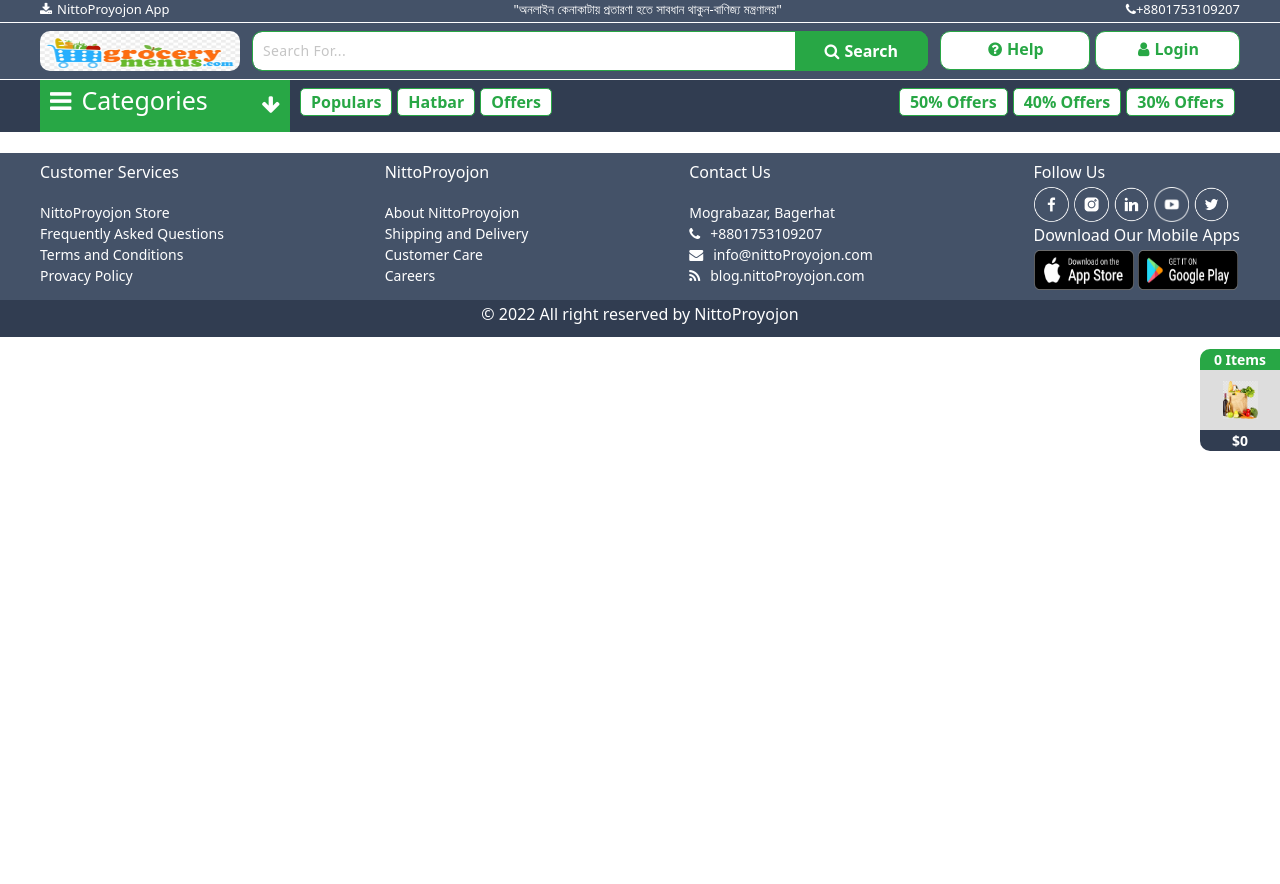
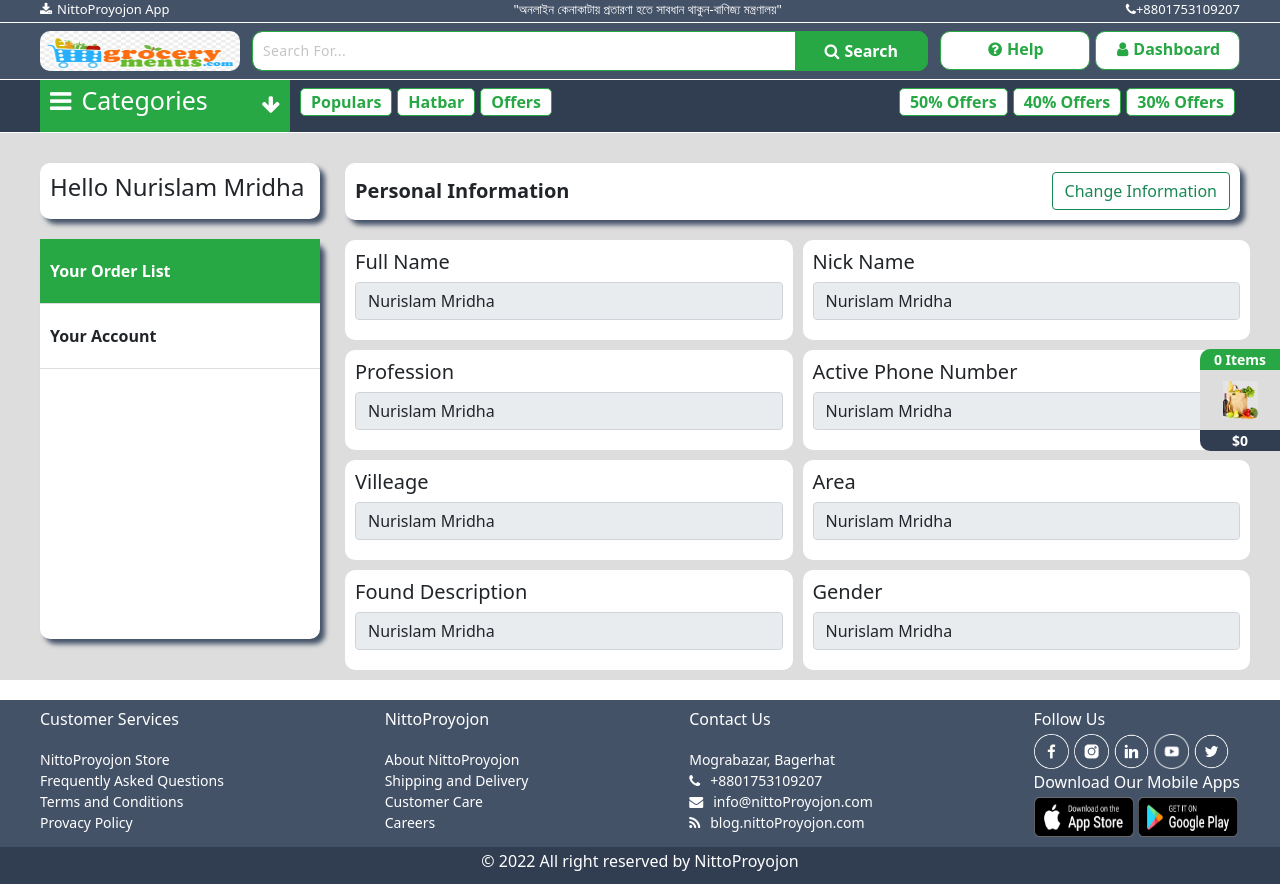
Before and after one commit to nurislammridha/nittoProyojonWeb, a React (Create React App) app: page /user-dashboard/1 in a window 1280 px wide. Before the commit the page ends 800 px from the top, so only its background shows below. Built offline with nearby package versions, Linux system fonts and the light colour scheme.

Commit message:
Create Dashboard page

```diff
--- a/src/App.js
+++ b/src/App.js
@@ -9,6 +9,7 @@ import { Routes, Route, Link } from "react-router-dom";
 import PhoneNumberContainer from "./modules/auth/views/PhoneNumberContainer";
 import PasswordContainer from "./modules/auth/views/PasswordContainer";
 import UserDetailsContainer from "./modules/auth/views/UserDetailsContainer";
+import DashboardContainer from "./modules/auth/views/DashboardContainer";
 function App() {
   let option = {
     responsive: {
@@ -37,6 +38,7 @@ function App() {
         <Route path="phone-number" element={<PhoneNumberContainer />} />
         <Route path="password" element={<PasswordContainer />} />
         <Route path="user-details" element={<UserDetailsContainer />} />
+        <Route path="user-dashboard/:id" element={<DashboardContainer />} />
       </Routes>
       <Footer />
       <Cart />
--- a/src/asset/css/main.css
+++ b/src/asset/css/main.css
@@ -78,8 +78,11 @@
   border-radius: 10px;
   cursor: pointer;
 }
-.header_middle .profile i {
+.header_middle .profile .f_user {
   margin-right: 5px;
+}
+.header_middle .profile .f_down {
+  margin-left: 5px;
 }
 /* Mega Search bar design */
 .header_middle .form-control {
@@ -318,7 +321,7 @@
   width: 100%;
   height: 100%;
 }
-.product_img img{
+.product_img img {
   height: 110px;
 }
 .category_img img {
@@ -644,13 +647,88 @@
   border-radius: 10px;
   padding: 15px;
 }
-.gender_align{
+.gender_align {
   display: flex;
-  justify-content:flex-start;
+  justify-content: flex-start;
 }
-.gender_align .form-check{
+.gender_align .form-check {
   margin-left: 10px !important;
 }
-.user_details{
+.user_details {
   min-height: 700px;
 }
+
+/* user dahsdoard desing   */
+.user_dashboard {
+  background-color: #ddd;
+  padding-left: 40px;
+  padding-right: 40px;
+  padding-top: 30px;
+  display: grid;
+  grid-template-columns: 280px auto;
+  grid-column-gap: 25px;
+}
+.user_dashboard .up {
+  background-color: #fff;
+  border-radius: 10px;
+  padding: 10px;
+  box-shadow: 5px 5px 5px #445268;
+}
+.user_dashboard .down {
+  background-color: #fff;
+  border-radius: 10px;
+  box-shadow: 5px 5px 5px #445268;
+  margin-top: 20px;
+  height: 400px;
+}
+.user_dashboard ul {
+  list-style: none;
+  padding: 0;
+  margin: 0;
+}
+.user_dashboard ul li {
+  border-bottom: 1px solid #ddd;
+  padding-left: 10px;
+  padding-top: 20px;
+  padding-bottom: 20px;
+  cursor: pointer;
+  font-weight: bold;
+}
+.user_dashboard ul li:hover,
+.user_dashboard .d_active {
+  background-color: #28a745;
+  color: #fff;
+}
+.user_dashboard .d_header {
+  display: flex;
+  justify-content: space-between;
+  background-color: #fff;
+  border-radius: 10px;
+  box-shadow: 5px 5px 5px #445268;
+  height: 57px;
+  align-items: center;
+  padding-left: 10px;
+  padding-right: 10px;
+}
+.user_dashboard .d_header p {
+  font-weight: bold;
+  font-size: 20px;
+  padding: 0;
+  margin: 0;
+}
+.user_dashboard .user_info {
+  margin-top: 20px;
+}
+.user_dashboard .d_info {
+  display: grid;
+  grid-template-columns: 50% 50%;
+  grid-column-gap: 10px;
+
+  margin-bottom: 10px;
+}
+.user_dashboard .d_info > div {
+  background-color: #fff;
+  padding: 10px;
+  padding-bottom: 20px;
+  border-radius: 10px;
+}
--- a/src/asset/css/mobile.css
+++ b/src/asset/css/mobile.css
@@ -298,4 +298,37 @@
     color: #28a745;
     font-weight: bold;
   }
+  /* user dashboard design  */
+  .user_dashboard {
+    padding-left: 10px;
+    padding-right: 10px;
+    padding-top: 10px;
+    display: block;
+    padding-bottom: 10px;
+  }
+  .user_dashboard .up {
+    text-align: center;
+  }
+  .user_dashboard .down {
+    margin-top: 10px;
+    height: auto;
+  }
+  .user_dashboard ul {
+    display: grid;
+    grid-template-columns: 50% 50%;
+  }
+  .user_dashboard ul li {
+    border-bottom: 1px solid #ddd;
+    padding-left: 0px;
+    text-align: center;
+  }
+  .user_dashboard .d_header {
+    margin-top: 10px;
+  }
+  .user_dashboard .d_info {
+    display: block;
+  }
+  .user_dashboard .d_info > div {
+    margin-bottom: 10px;
+  }
 }
--- /dev/null
+++ b/src/modules/auth/components/Dashboard.js
@@ -0,0 +1,107 @@
+import React from "react";
+
+const Dashboard = () => {
+  return (
+    <>
+      <div className="user_dashboard">
+        <div className="left">
+          <div className="up">
+            <h4>Hello Nurislam Mridha</h4>
+          </div>
+          <div className="down">
+            <ul>
+              <li className="d_active">
+                <a>Your Order List</a>
+              </li>
+              <li>
+                <a>Your Account</a>
+              </li>
+            </ul>
+          </div>
+        </div>
+        <div className="right">
+          <div className="d_header">
+            <p>Personal Information</p>
+            <a className="btn btn-outline-success">Change Information</a>
+          </div>
+          <div className="user_info">
+            <div className="d_info">
+              <div>
+                <h5>Full Name</h5>
+                <input
+                  className="form-control"
+                  disabled
+                  value={"Nurislam Mridha"}
+                />
+              </div>
+              <div>
+                <h5>Nick Name</h5>
+                <input
+                  className="form-control"
+                  disabled
+                  value={"Nurislam Mridha"}
+                />
+              </div>
+            </div>
+            <div className="d_info">
+              <div>
+                <h5>Profession</h5>
+                <input
+                  className="form-control"
+                  disabled
+                  value={"Nurislam Mridha"}
+                />
+              </div>
+              <div>
+                <h5>Active Phone Number</h5>
+                <input
+                  className="form-control"
+                  disabled
+                  value={"Nurislam Mridha"}
+                />
+              </div>
+            </div>
+            <div className="d_info">
+              <div>
+                <h5>Villeage</h5>
+                <input
+                  className="form-control"
+                  disabled
+                  value={"Nurislam Mridha"}
+                />
+              </div>
+              <div>
+                <h5>Area</h5>
+                <input
+                  className="form-control"
+                  disabled
+                  value={"Nurislam Mridha"}
+                />
+              </div>
+            </div>
+            <div className="d_info">
+              <div>
+                <h5>Found Description</h5>
+                <input
+                  className="form-control"
+                  disabled
+                  value={"Nurislam Mridha"}
+                />
+              </div>
+              <div>
+                <h5>Gender</h5>
+                <input
+                  className="form-control"
+                  disabled
+                  value={"Nurislam Mridha"}
+                />
+              </div>
+            </div>
+          </div>
+        </div>
+      </div>
+    </>
+  );
+};
+
+export default Dashboard;
--- /dev/null
+++ b/src/modules/auth/views/DashboardContainer.js
@@ -0,0 +1,12 @@
+import React from "react";
+import Dashboard from "../components/Dashboard";
+
+const DashboardContainer = () => {
+  return (
+    <>
+      <Dashboard />
+    </>
+  );
+};
+
+export default DashboardContainer;
--- a/src/modules/header/Header.js
+++ b/src/modules/header/Header.js
@@ -79,8 +79,9 @@ const Header = () => {
                 </div>
                 <div className="col-sm-6 m-0 p-0">
                   <div className="profile text-center">
-                    <i className="fa fa-user"></i>
-                    <label className="ml-2">Login</label>
+                    <i className="fa fa-user f_user"></i>
+                    <label className="ml-2">Dashboard</label>
+                    {/* <i className="fa fa-angle-down f_down"></i> */}
                   </div>
                 </div>
               </div>
```
